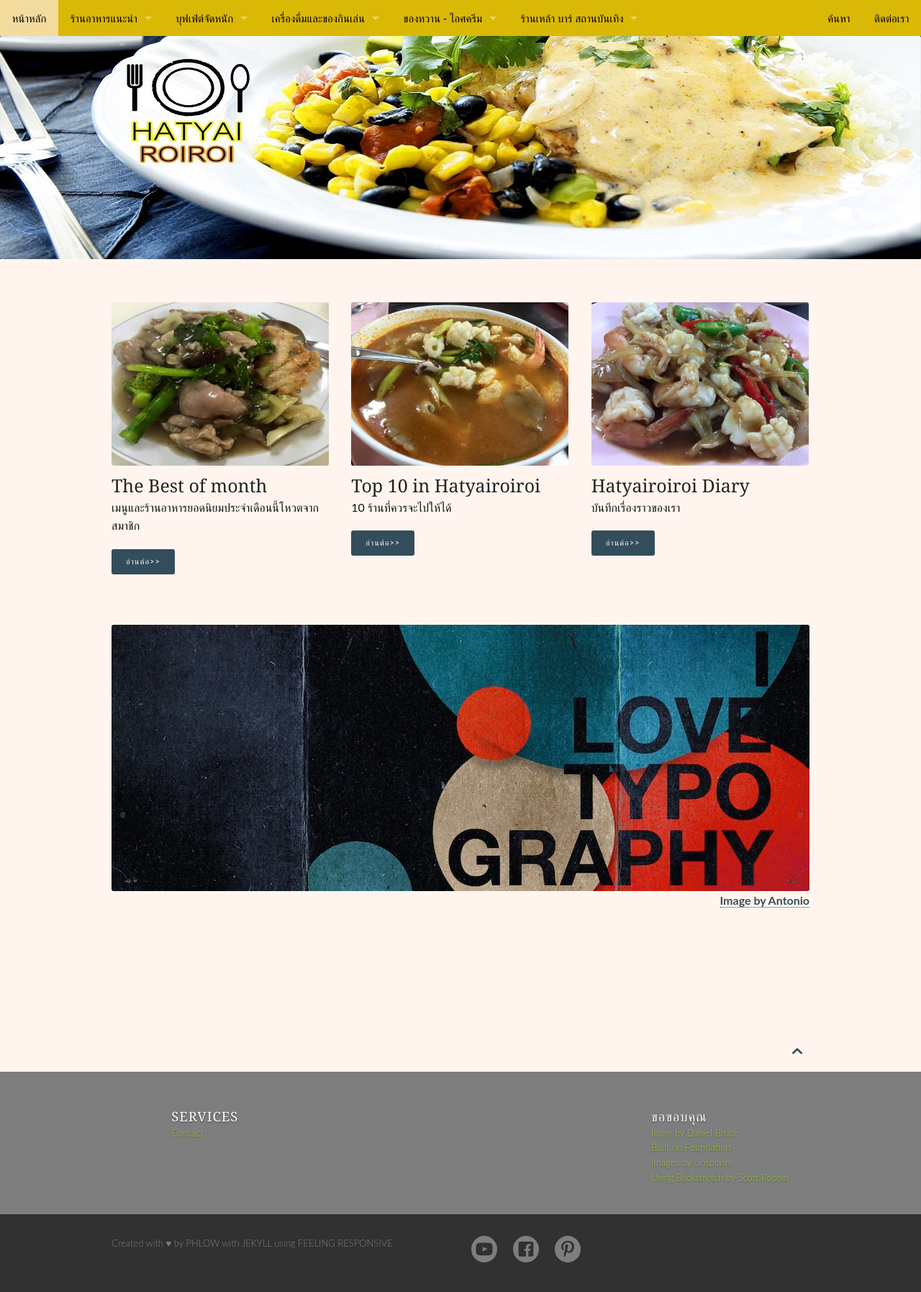
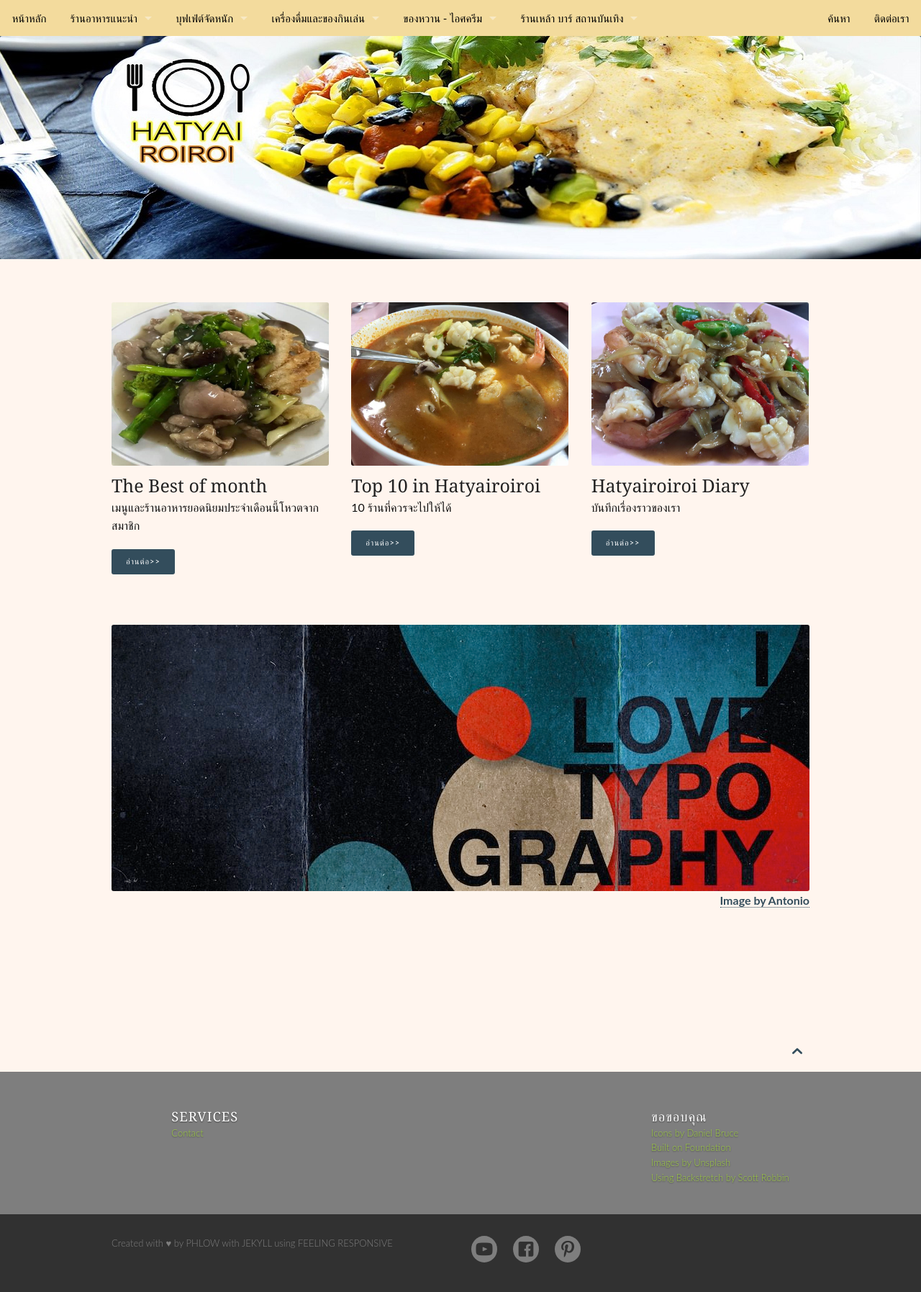
Before and after one commit to hatyairoiroi/hatyairoiroi.github.io, a Jekyll site: the page built from index.md, in a window 1280 px wide. Shown: the whole page at 72% size. Built offline with Jekyll 4.4.1, drawn with Linux system fonts in a browser that asks for light colours.

Commit message:
Update _05_settings_top-bar.scss

```diff
--- a/_sass/_05_settings_top-bar.scss
+++ b/_sass/_05_settings_top-bar.scss
@@ -5,7 +5,7 @@
 // $include-html-top-bar-classes: $include-html-classes;
 
 // Background color for the top bar
-$topbar-bg-color: #DAB806;
+$topbar-bg-color: #F3DB9D;
 $topbar-bg: $topbar-bg-color;
 
 // Height and margin
```
